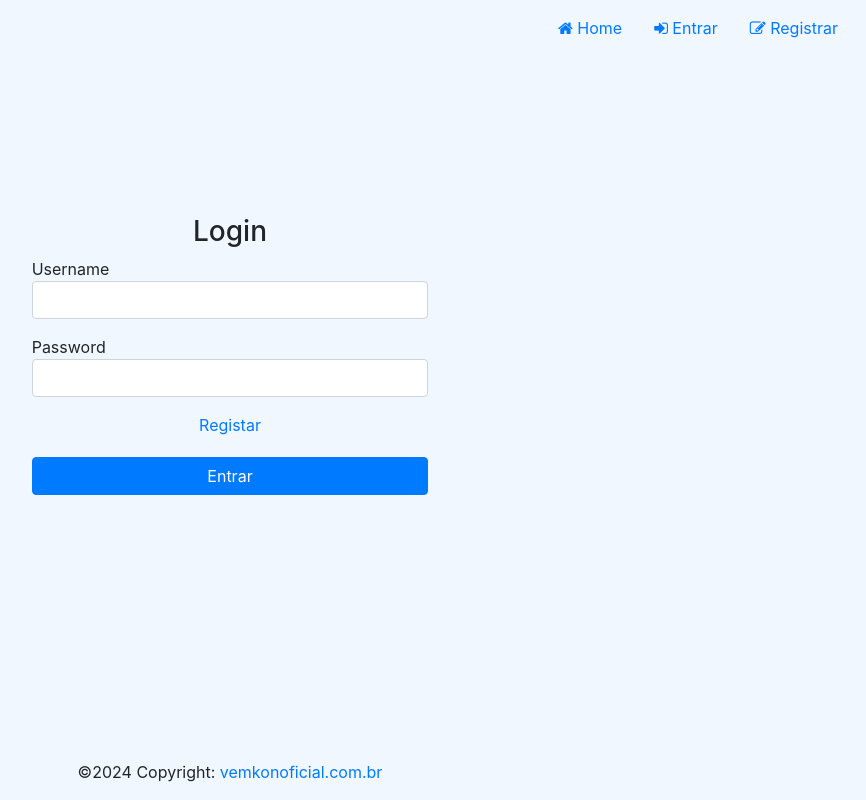
After one commit to franklinluiz2000/VEMK_PROJECT, a Django app: page /login in a window 1280 px wide. The commit adds this page. Shown: the whole page, without its empty margins (410-1276 px from the left). Run offline with Django 5.2, Linux system fonts and the light colour scheme; some libraries are stand-ins or nearby versions.

Commit message:
Criado os forms de edit-perfil e a tela de login

```diff
--- /dev/null
+++ b/business/forms/authForm.py
@@ -0,0 +1,4 @@
+from django import forms
+class LoginForm(forms.Form):
+    username = forms.CharField(required=True, widget=forms.TextInput(attrs={'class': 'form-control'}))
+    password = forms.CharField(max_length=32, widget=forms.PasswordInput(attrs={'class': 'form-control'}), required=True)
--- /dev/null
+++ b/business/templates/auth/auth.html
@@ -0,0 +1,34 @@
+{% extends "base.html" %}
+{% load static	%}
+{% block title %}{{ title }}{% endblock %}
+{% block styles %}<link rel="stylesheet" href="{% static 'css/home.css' %}">{% endblock %}
+{% block content %}
+
+<div id="content">
+    <div class="container-fluid">
+        <div class="row">
+            <form class="col-md-4 col-lg-4 offset-md-4 offset-lg4" method="POST" action="">
+                <h3 class="text-center">{{title}}</h3>
+
+                {% if message is not	None %}
+                <div class="alert alert-{{ message.type }}">{{ message.text }}</div>
+                {% endif %}
+
+                {% csrf_token %}
+                {% for f in form %}
+                    <div class="form-group">
+                    {{ f.label }}
+                    {{ f }}
+                    {% for error in f.errors %}
+                    <div class="invalid-feedback" style="display: initial;">{{ error }}</div>
+                    {% endfor %}
+                    </div>
+                {% endfor %}
+
+                <a href="{{link_href}}" style="display:	block; text-align: center; margin-bottom: 20px;">{{link_text}}</a>
+                <button type="submit" class="btn btn-primary">{{button_text}}</button>
+            </form>
+        </div>
+    </div>
+</div>
+{% endblock %}
--- a/business/templates/base.html
+++ b/business/templates/base.html
@@ -22,14 +22,14 @@
 
                     <li class="nav-item"><a class="nav-link" href={% url "profile" request.user.id %}>
                     <i class="fa fa-user"></i> Perfil</a></li>
-                    <li class="nav-item"><a class="nav-link" href="#">
+                    <li class="nav-item"><a class="nav-link" href={% url "edit-profile" %}>
                     <i class="fa fa-edit"></i> Editar Perfil</a></li>
                     <li class="nav-item"><a class="nav-link" href="#">
                     <i class="fa fa-sign-out"></i> Sair</a></li>
 
                 {% else %}
 
-                    <li class="nav-item"><a class="nav-link" href="#">
+                    <li class="nav-item"><a class="nav-link" href={% url "login" %}>
                     <i class="fa fa-sign-in"></i> Entrar</a></li>
                     <li class="nav-item"><a class="nav-link" href="#">
                     <i class="fa fa-edit"></i> Registrar</a></li>
--- a/business/urls/__init__.py
+++ b/business/urls/__init__.py
@@ -2,3 +2,4 @@ from .homeUrls import *
 from .profileUrls import *
 from .sellerUrls import *
 from .companyUrls import *
+from .authUrls import *
--- /dev/null
+++ b/business/urls/authUrls.py
@@ -0,0 +1,6 @@
+from django.urls import path
+from business.views.authView import login_view
+
+urlpatterns = [
+    path('login', login_view, name='login')
+]
--- a/business/views/__init__.py
+++ b/business/views/__init__.py
@@ -2,3 +2,4 @@ from .homeView import *
 from .profileView import *
 from .sellerView import *
 from .companyView import *
+from .authView import *
--- /dev/null
+++ b/business/views/authView.py
@@ -0,0 +1,39 @@
+from django.shortcuts import render, redirect
+from django.contrib.auth import authenticate, login
+from business.forms.authForm import LoginForm
+
+def login_view(request):
+    loginForm = LoginForm()
+    message = None
+
+    if request.user.is_authenticated:
+        return redirect('/')
+
+    if request.method == 'POST':
+        username = request.POST['username']
+        password = request.POST['password']
+        loginForm = LoginForm(request.POST)
+
+        if loginForm.is_valid():
+            user = authenticate(username=username, password=password)
+
+            if user is not None:
+                login(request, user)
+                return redirect('/')
+            else:
+                message = {
+                    'type': 'danger',
+                    'text': 'Dados de usuario incorretos'
+                }
+
+    context = {
+
+        'form': loginForm,
+        'message': message,
+        'title': 'Login',
+        'button_text': 'Entrar',
+        'link_text': 'Registar',
+        'link_href': '/register'
+    }
+
+    return render(request, template_name='auth/auth.html', context=context, status=200)
--- a/vemk/urls.py
+++ b/vemk/urls.py
@@ -6,6 +6,7 @@ from django.conf import settings
 urlpatterns = [
     path('admin/', admin.site.urls),
     path('', include('business.urls.homeUrls')),
+    path('', include('business.urls.authUrls')),
     path('profile/', include('business.urls.profileUrls')),
     path('seller/', include('business.urls.sellerUrls')),
     path('company/', include('business.urls.companyUrls')),
```
Also changed, not shown: business/forms/userProfileForm.py (+16 -3 lines), business/templates/profile/profile2.html (+9 -1 lines), business/templates/user/profile.html (+29 -7 lines), business/views/profileView.py (+34 -5 lines), vemk/db.sqlite3, vemk/media/admin_cXhGRoD.jpg (added), vemk/media/admin_lDIzKo9.jpg (added), vemk/media/admin_nWykrLE.jpg (added), vemk/media/dilma.jpg (added), vemk/media/download.jpg (added), vemk/media/download_1.jpg (added), vemk/media/jonas.jpg (added).
